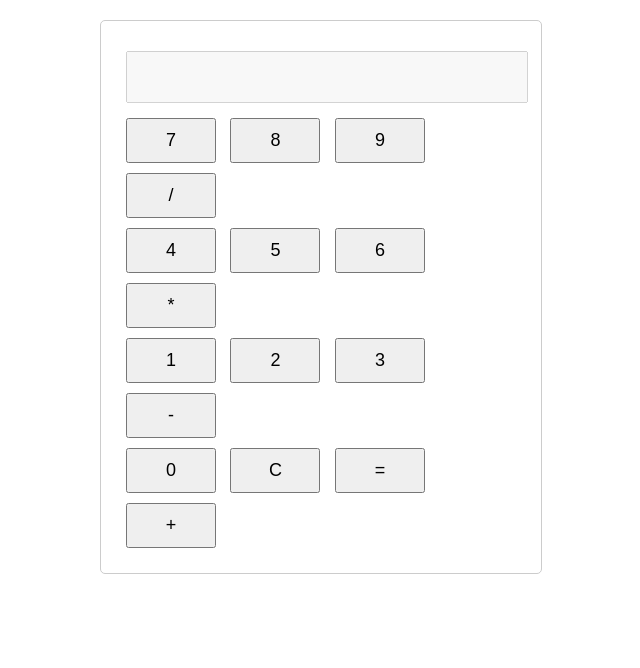
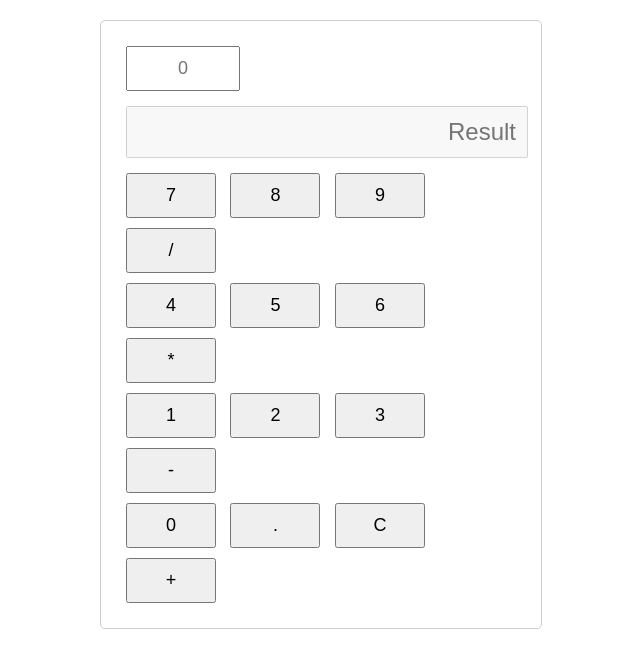
Before and after one commit to kingvinod112/Test, a plain HTML site: page index.html in a window 1280 px wide. Shown: the whole page, without its empty margins (319-959 px from the left). Drawn offline with Linux system fonts and the light colour scheme.

Commit message:
Update index.html

```diff
--- a/index.html
+++ b/index.html
@@ -3,7 +3,7 @@
 <head>
     <meta charset="UTF-8">
     <meta name="viewport" content="width=device-width, initial-scale=1.0">
-    <title>Simple Calculator</title>
+    <title>Dynamic Calculator</title>
     <style>
         body {
             font-family: Arial, sans-serif;
@@ -35,48 +35,53 @@
 <body>
 
 <div class="calculator">
-    <input type="text" id="result" disabled>
+    <input type="text" id="expression" placeholder="0" oninput="updateResult()">
+    <input type="text" id="result" placeholder="Result" disabled>
     <br>
-    <input type="button" value="7" onclick="appendNumber(7)">
-    <input type="button" value="8" onclick="appendNumber(8)">
-    <input type="button" value="9" onclick="appendNumber(9)">
-    <input type="button" value="/" onclick="appendOperation('/')">
+    <input type="button" value="7" onclick="appendNumber('7')">
+    <input type="button" value="8" onclick="appendNumber('8')">
+    <input type="button" value="9" onclick="appendNumber('9')">
+    <input type="button" value="/" onclick="appendOperator('/')">
     <br>
-    <input type="button" value="4" onclick="appendNumber(4)">
-    <input type="button" value="5" onclick="appendNumber(5)">
-    <input type="button" value="6" onclick="appendNumber(6)">
-    <input type="button" value="*" onclick="appendOperation('*')">
+    <input type="button" value="4" onclick="appendNumber('4')">
+    <input type="button" value="5" onclick="appendNumber('5')">
+    <input type="button" value="6" onclick="appendNumber('6')">
+    <input type="button" value="*" onclick="appendOperator('*')">
     <br>
-    <input type="button" value="1" onclick="appendNumber(1)">
-    <input type="button" value="2" onclick="appendNumber(2)">
-    <input type="button" value="3" onclick="appendNumber(3)">
-    <input type="button" value="-" onclick="appendOperation('-')">
+    <input type="button" value="1" onclick="appendNumber('1')">
+    <input type="button" value="2" onclick="appendNumber('2')">
+    <input type="button" value="3" onclick="appendNumber('3')">
+    <input type="button" value="-" onclick="appendOperator('-')">
     <br>
-    <input type="button" value="0" onclick="appendNumber(0)">
-    <input type="button" value="C" onclick="clearResult()">
-    <input type="button" value="=" onclick="calculate()">
-    <input type="button" value="+" onclick="appendOperation('+')">
+    <input type="button" value="0" onclick="appendNumber('0')">
+    <input type="button" value="." onclick="appendNumber('.')">
+    <input type="button" value="C" onclick="clearExpression()">
+    <input type="button" value="+" onclick="appendOperator('+')">
 </div>
 
 <script>
     function appendNumber(number) {
-        document.getElementById('result').value += number;
+        document.getElementById('expression').value += number;
+        updateResult();
     }
 
-    function appendOperation(operation) {
-        document.getElementById('result').value += ' ' + operation + ' ';
+    function appendOperator(operator) {
+        document.getElementById('expression').value += ' ' + operator + ' ';
+        updateResult();
     }
 
-    function clearResult() {
+    function clearExpression() {
+        document.getElementById('expression').value = '';
         document.getElementById('result').value = '';
     }
 
-    function calculate() {
+    function updateResult() {
+        const expression = document.getElementById('expression').value;
         try {
-            var result = eval(document.getElementById('result').value);
+            const result = eval(expression);
             document.getElementById('result').value = result;
         } catch (e) {
-            document.getElementById('result').value = 'Error';
+            document.getElementById('result').value = '';
         }
     }
 </script>
```
